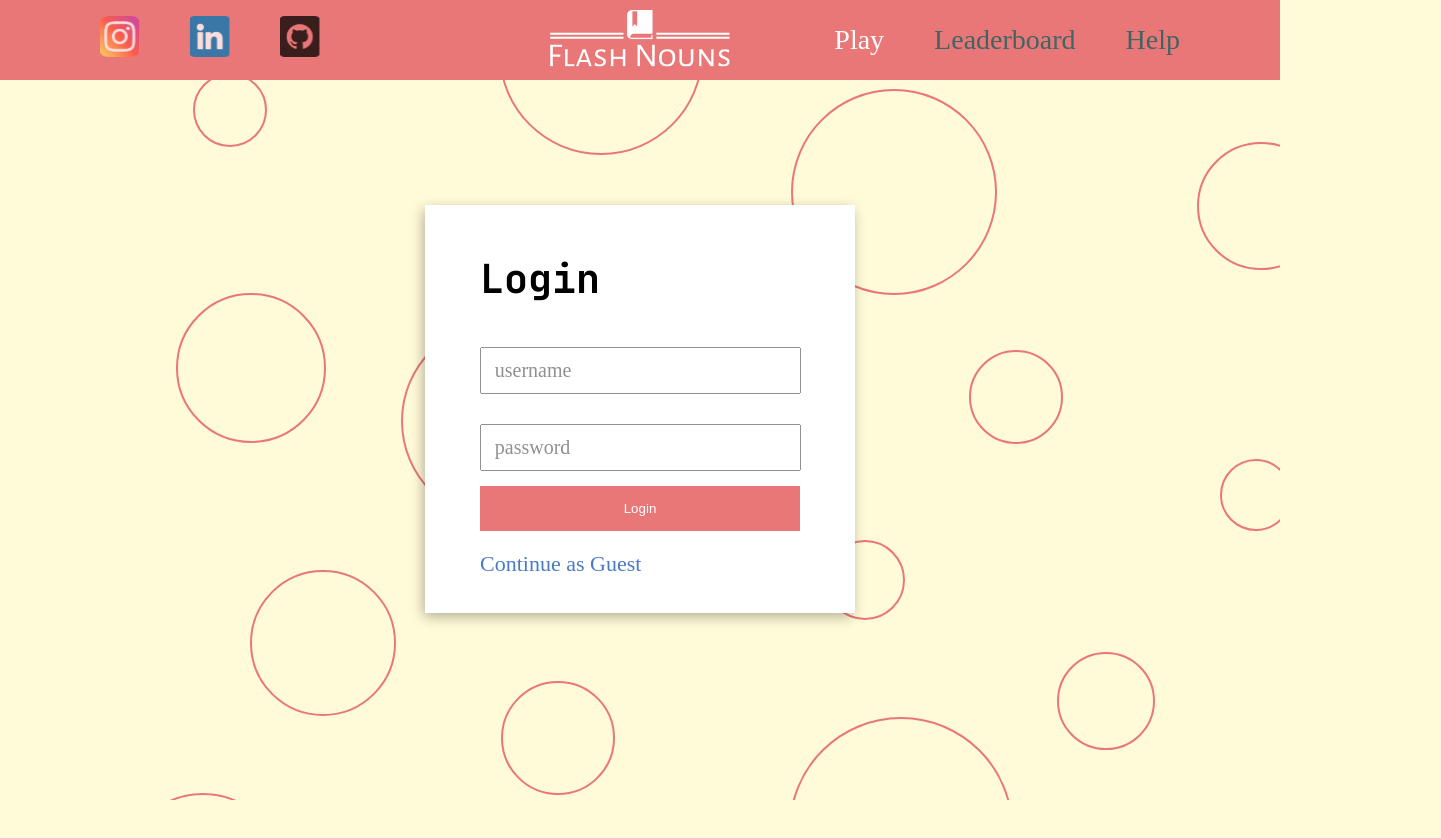
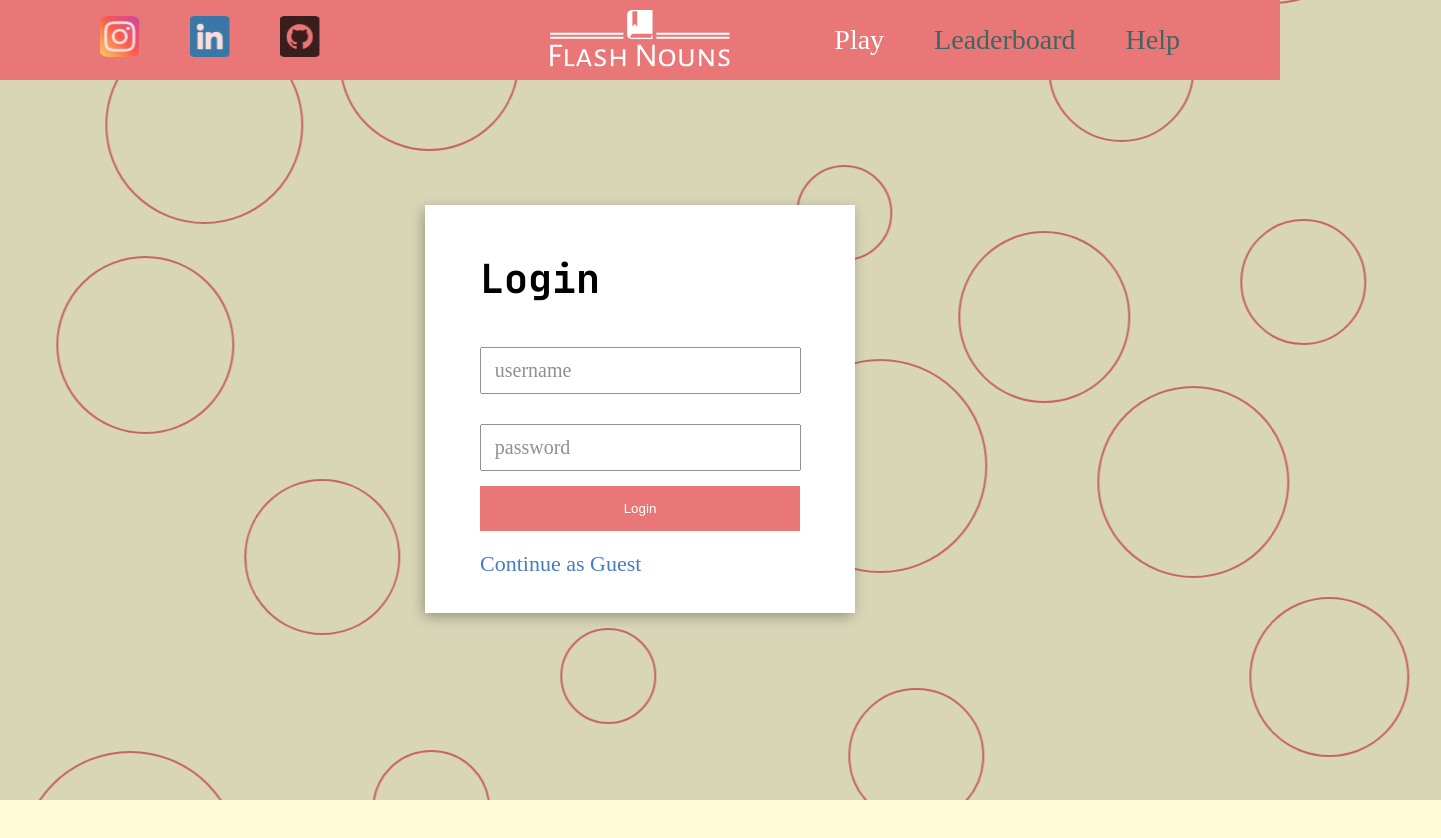
Before and after one commit to Wr3tchedTorch/FlashNouns, a React (Vite) app: page /login in a window 1280 px wide. Shown: the top 838 px of the page, 1441 px wide, since content can reach past the window. Built offline with nearby package versions, Linux system fonts and the light colour scheme; a web font is replaced by a local one.

Commit message:
login screen style complete

```diff
--- a/src/pages/Login/index.scss
+++ b/src/pages/Login/index.scss
@@ -1,4 +1,8 @@
 @import "../../global.scss";
+
+body {
+    overflow: hidden;
+}
 
 .login-container {
     background-color: white;
@@ -23,8 +27,19 @@
             width: 1440px;
             background-repeat: no-repeat;
             background-position: center center;
-            background-image: url("../../../public/haikei_backgrounds/circle-scatter-haikei.svg");
-            animation: float-left 200ms none infinite;
+            background-image: url("../../../public/haikei_backgrounds/circle-scatter-haikei-canvas-contained.svg");
+            animation: float-left 50s linear infinite;
+            filter: brightness(85%);
+        }
+
+        @keyframes float-left {
+            0% {
+                transform: translateX(0);
+            }
+
+            100% {
+                transform: translateX(100%);
+            }
         }
     }
 
```
Also changed, not shown: public/haikei_backgrounds/circle-scatter-haikei-canvas-contained.svg (added).
